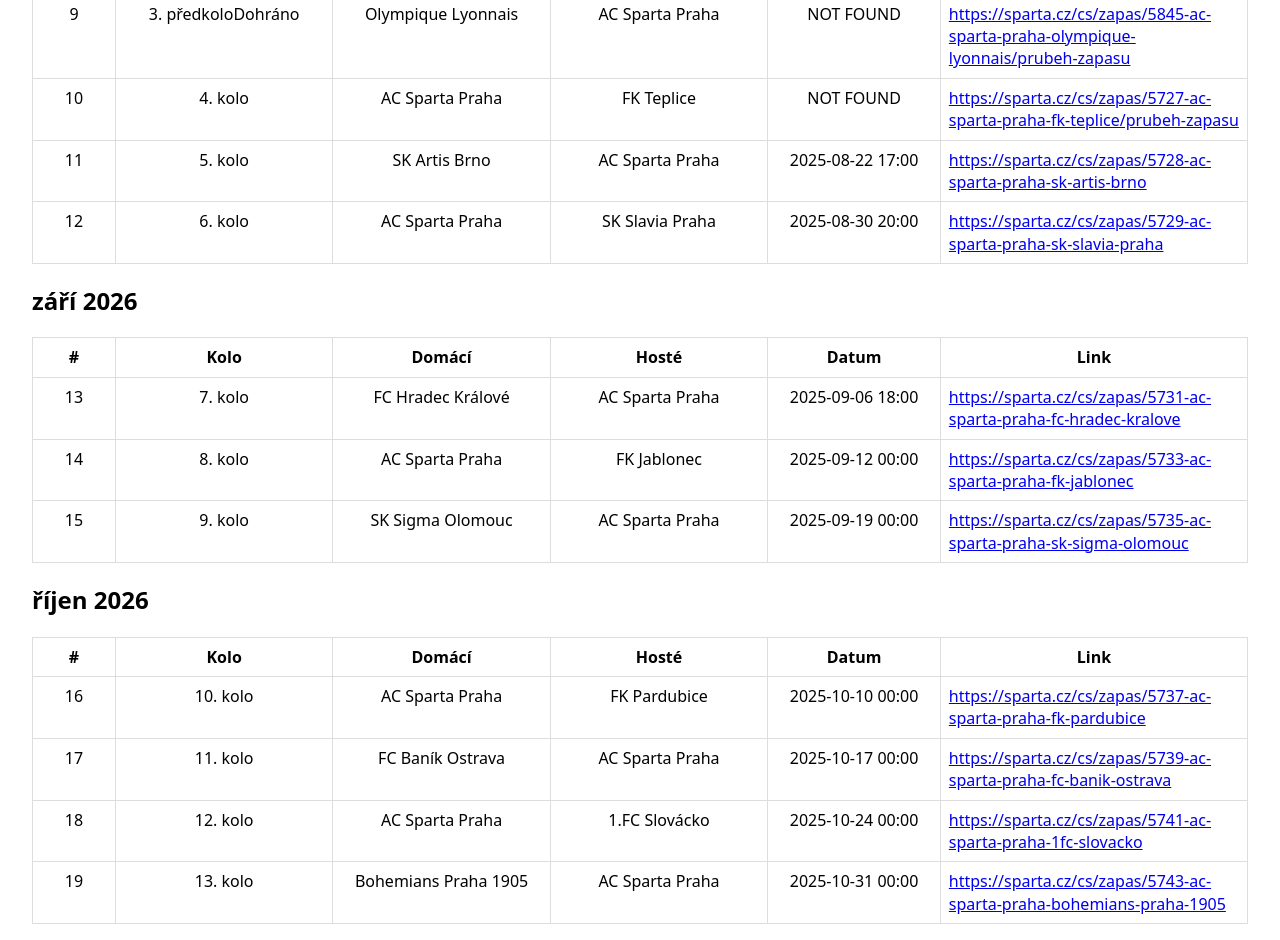
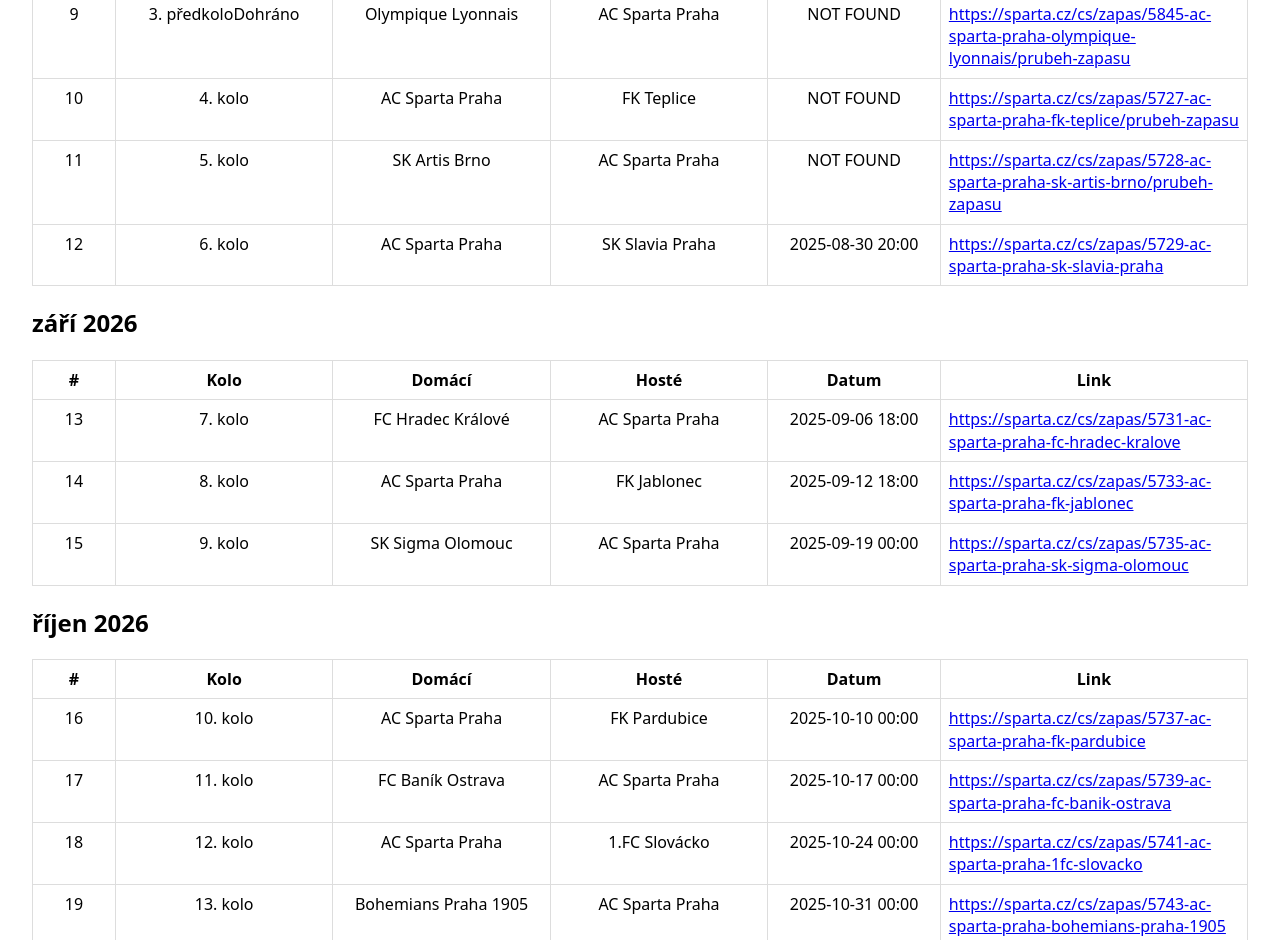
Before and after one commit to Pavhan/sparta-events-calendar, a website: page docs/index.html in a window 1280 px wide. Shown: the part 1052-1992 px from the top of the page. Drawn offline with Linux system fonts and the light colour scheme.

Commit message:
chore: update sparta report + ics

```diff
--- a/docs/index.html
+++ b/docs/index.html
@@ -167,8 +167,8 @@
               <td>5. kolo</td>
               <td>SK Artis Brno</td>
               <td>AC Sparta Praha</td>
-              <td>2025-08-22 17:00</td>
-              <td style="text-align:left"><a href="https://sparta.cz/cs/zapas/5728-ac-sparta-praha-sk-artis-brno" target="_blank" rel="noreferrer">https://sparta.cz/cs/zapas/5728-ac-sparta-praha-sk-artis-brno</a></td>
+              <td>NOT FOUND</td>
+              <td style="text-align:left"><a href="https://sparta.cz/cs/zapas/5728-ac-sparta-praha-sk-artis-brno/prubeh-zapasu" target="_blank" rel="noreferrer">https://sparta.cz/cs/zapas/5728-ac-sparta-praha-sk-artis-brno/prubeh-zapasu</a></td>
             </tr>
 
 
@@ -214,7 +214,7 @@
               <td>8. kolo</td>
               <td>AC Sparta Praha</td>
               <td>FK Jablonec</td>
-              <td>2025-09-12 00:00</td>
+              <td>2025-09-12 18:00</td>
               <td style="text-align:left"><a href="https://sparta.cz/cs/zapas/5733-ac-sparta-praha-fk-jablonec" target="_blank" rel="noreferrer">https://sparta.cz/cs/zapas/5733-ac-sparta-praha-fk-jablonec</a></td>
             </tr>
 
```
Also changed, not shown: 1 other file.
